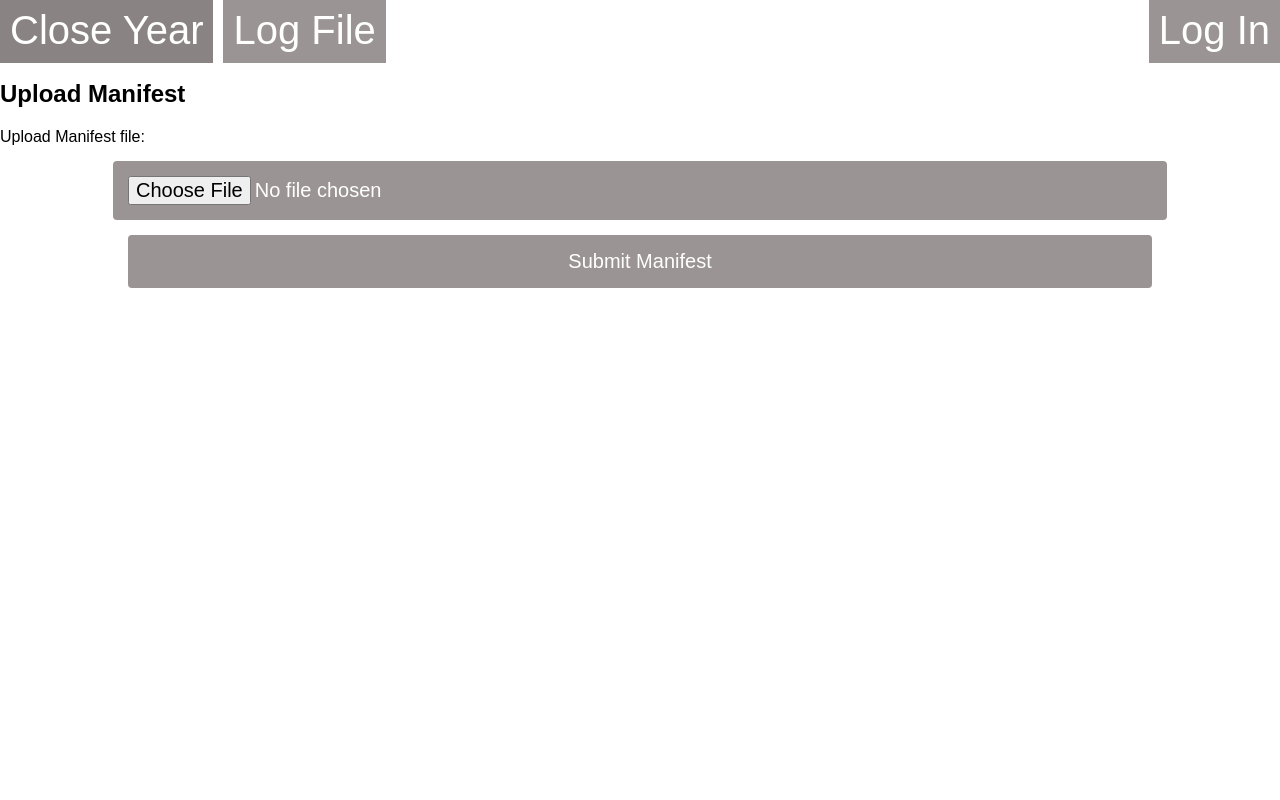
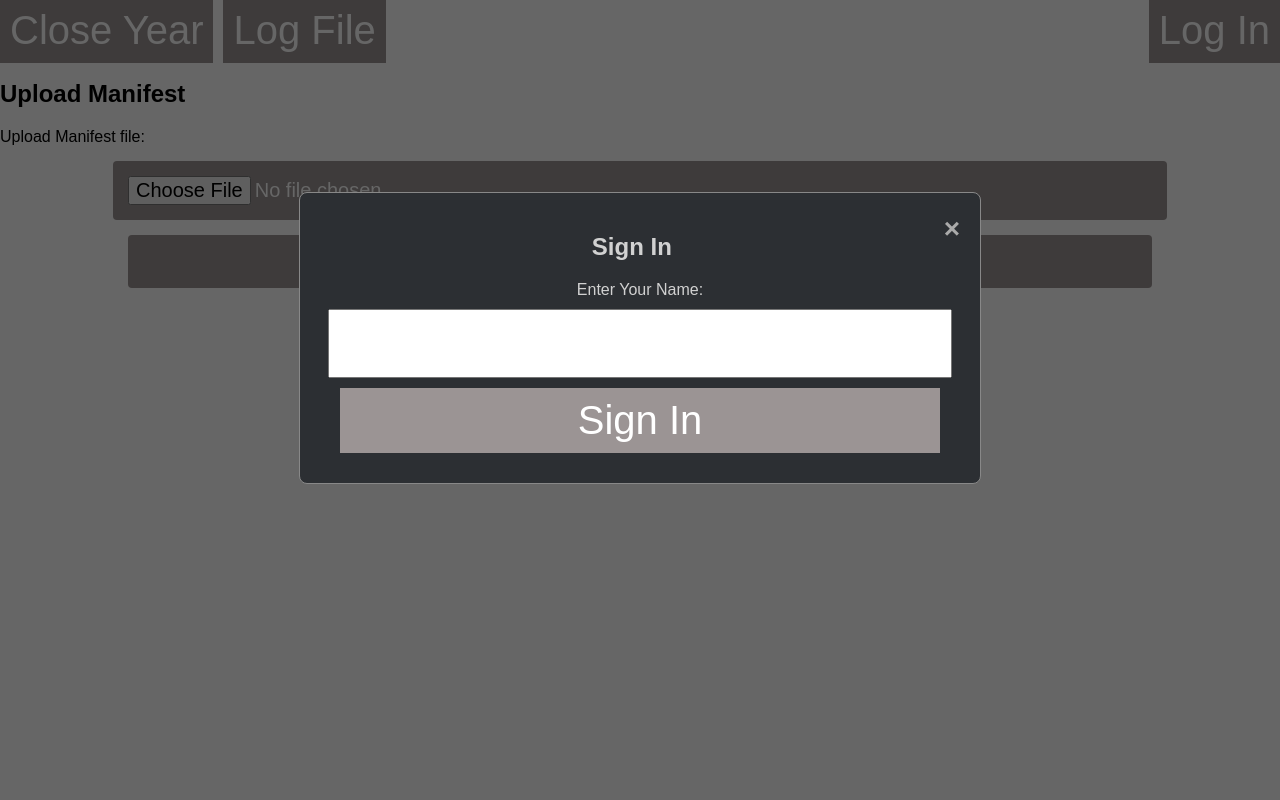
Before and after one commit to mryu003/MasterCargo, a Flask app: page /upload in a window 1280 px wide, after a click on "Log In". Run offline with Flask 3, Linux system fonts and the light colour scheme.

Commit message:
Finished issue 13, 16, 17

```diff
--- a/website/main.py
+++ b/website/main.py
@@ -76,7 +76,8 @@ def upload():
 
                 with open(original_file_path, 'r') as file:
                     content = file.read()
-                modified_content = content + "\nModified at: " + datetime.now().strftime("%Y-%m-%d %H:%M:%S")
+
+                modified_content = content
 
                 with open(modified_file_path, 'w') as file:
                     file.write(modified_content)
--- a/website/static/log_files/KeoghsPort2024.txt
+++ /dev/null
@@ -1,2 +0,0 @@
-2024-11-13 10:00:22 Testing signed in
-2024-11-13 10:16:42 123 signed in
--- a/website/static/manifests/KeoghsPort2024.txt
+++ /dev/null
@@ -1 +0,0 @@
-Test signed in
--- a/website/static/manifests/KeoghsPort2024OUTBOUND.txt
+++ /dev/null
@@ -1,3 +0,0 @@
-Test signed in
-
-Modified at: 2024-11-13 11:47:13
--- a/website/templates/upload.html
+++ b/website/templates/upload.html
@@ -25,5 +25,25 @@
             <button type = "submit" class = "submitButton"> Submit Manifest </button>
         </form>
     </div>
+
+    <div id = "loginModal" class = "modal">
+        <div class = "modalContent">
+            <span class = "close" onclick = "document.getElementById('loginModal').style.display='none'"> &times;</span>
+            <h2> Sign In </h2>
+            <form method = "POST" action = "/home">
+                <label for = "username"> Enter Your Name: </label>
+                <input type = "text" name = "username" class = "usernameInput" required>
+                <button type = "submit" class = "signinButton"> Sign In </button>
+            </form>
+        </div>
+    </div>
+
+    <script>
+        window.onclick = function(event) {
+            if (event.target == document.getElementById('loginModal')) {
+                document.getElementById('loginModal').style.display = "none";
+            }
+        }
+    </script>
 </body>
 </html>
```
Also changed, not shown: website/templates/home.html (indentation only).
